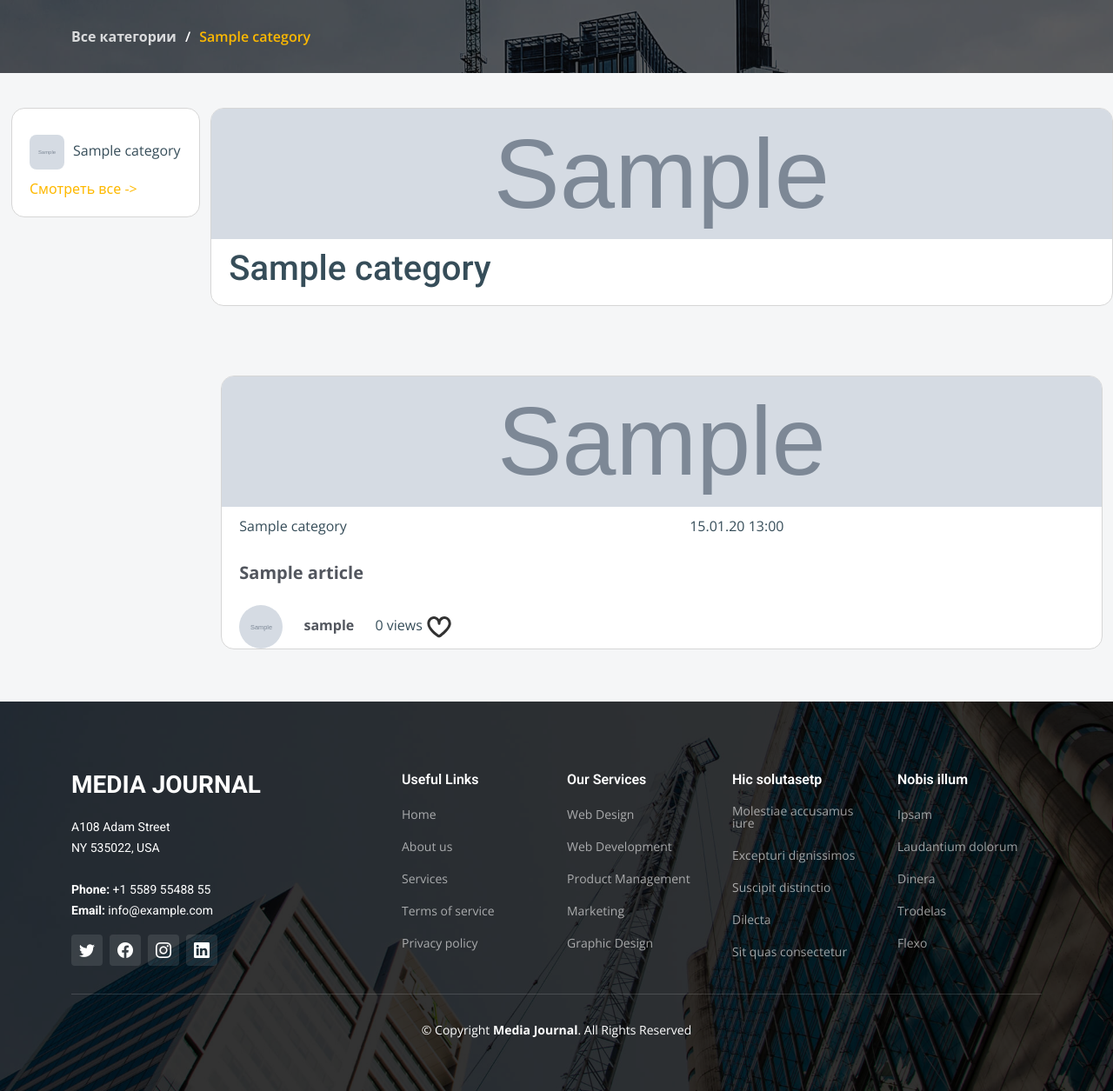
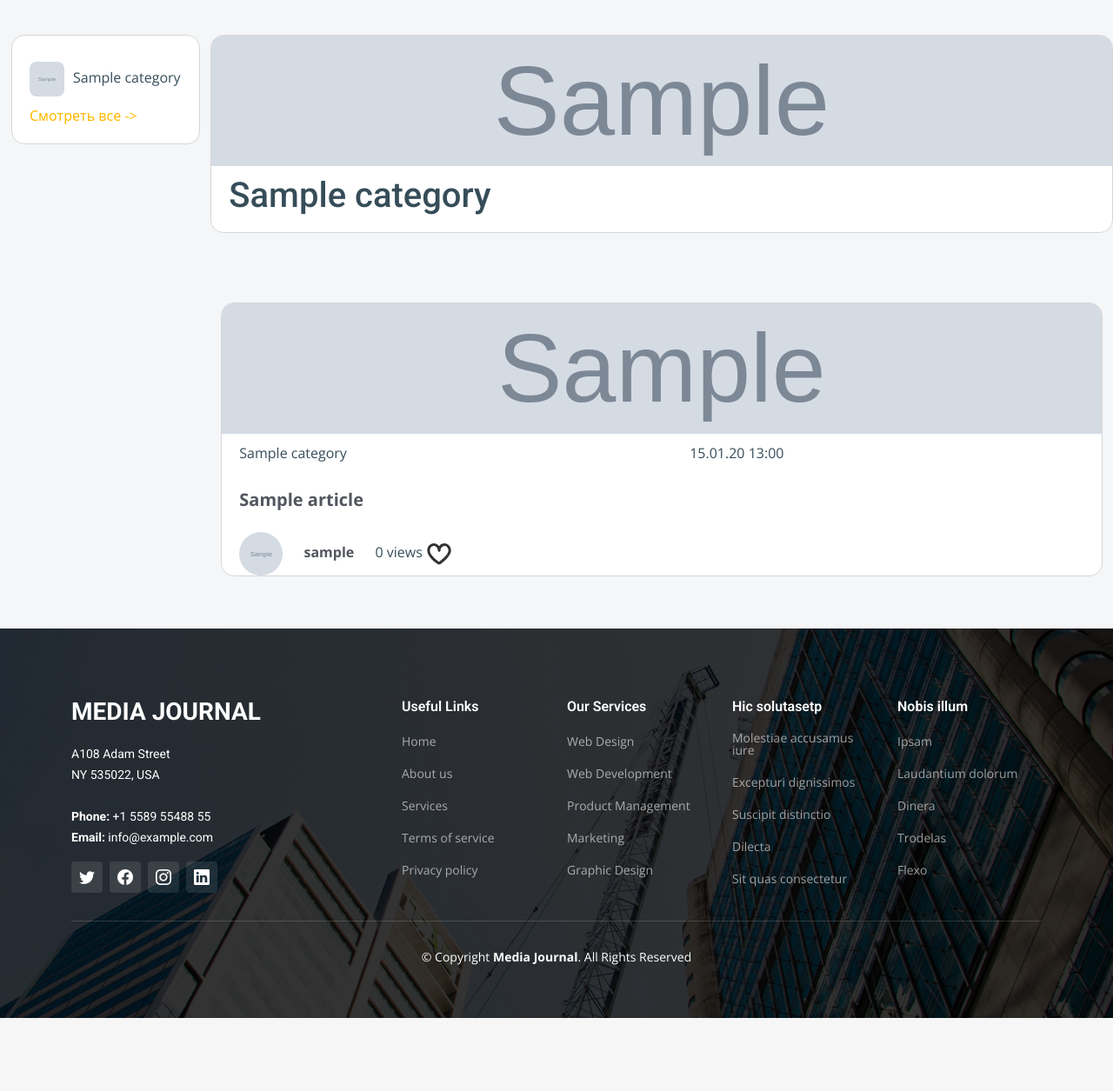
Before and after one commit to MrXbott/media-journal, a Django app: a page that uses mediajournal/articles/templates/category.html in a window 1280 px wide. Shown: the part 61-1316 px from the top of the page at 87% size. After the commit the page ends 1232 px from the top, so only its background shows below. Run offline with Django 5.2, Linux system fonts and the light colour scheme; tables that the repository leaves empty hold one stand-in row (values such as "Sample post"); grey boxes marked "Sample" are stand-in pictures; data that the repository does not hold is empty; parts of the project's set-up code (start-up, migrations or seed data) failed here and were passed over; some libraries are stand-ins or nearby versions.

Commit message:
category design

```diff
--- a/mediajournal/articles/templates/category.html
+++ b/mediajournal/articles/templates/category.html
@@ -1,31 +1,29 @@
 {% extends "base.html" %}
 {% load tags %}
 {% load static %}
-
-{% comment %} {% block title %}Media Journal{% endblock %} {% endcomment %}
-{% block breadcrumbs %}
-    <!-- ======= Breadcrumbs ======= -->
-    <div class="breadcrumbs d-flex align-items-center" style="background-image: url({% static 'img/breadcrumbs-bg.jpg'%});">
-        <div class="container position-relative align-items-center" data-aos="fade">
-            <ol>
-            <li><a href="{% url 'categories' %}">Все категории</a></li>
-            {% for parent in category.parents %}
-                    <li><a href="{{ parent.get_absolute_url }}">{{ parent.name }}</a></li>
-            {% endfor %}
-            <li class="current">{{ category.name }}</li>
-          </ol>
-        </div>
-    </div><!-- End Breadcrumbs -->
-{% endblock %}
 
 {% block content %}
     <section id="category" class="categories">
         <div class="container" data-aos="fade-up">
             <div class="row category-content">
                 <div class="category-header">
-                    <img src="{{ category.image.url }}">
+                    <img src={% if category.image %}"{{ category.image.url }}" {% else %} "/media/default/default_category_image.jpg"{% endif %}>
                     <h1>{{ category.name }}</h1>
                 </div>
+
+                {% if category.parents %}
+                <div class="breadcrumbs position-relative align-items-center" >
+                  <ol>
+                  {% comment %} <li><a href="{% url 'categories' %}">Все категории</a></li> {% endcomment %}
+                    {% for parent in category.parents %}
+                            <li><a href="{{ parent.get_absolute_url }}">{{ parent.name }}</a></li>
+                    {% endfor %}
+                    <li class="current">{{ category.name }}</li>
+                  </ol>
+                </div>
+                {% endif %}
+
+
                 <div class="row subcategories">
                     <div class="col">
                         {% for child in category.children %}
--- a/mediajournal/web/static/css/main.css
+++ b/mediajournal/web/static/css/main.css
@@ -120,7 +120,7 @@ section {
 # Breadcrumbs
 --------------------------------------------------------------*/
 .breadcrumbs {
-  padding: 30px 0 30px 0;
+  padding: 0 0 20px 20px;
   /* min-height: 30vh; */
   position: relative;
   background-size: cover;
@@ -128,12 +128,12 @@ section {
   background-repeat: no-repeat;
 }
 
-.breadcrumbs:before {
+/* .breadcrumbs:before {
   content: "";
   background-color: rgba(0, 0, 0, 0.6);
   position: absolute;
   inset: 0;
-}
+} */
 
 .breadcrumbs h2 {
   font-size: 56px;
@@ -154,14 +154,19 @@ section {
 }
 
 .breadcrumbs ol a {
-  color: rgba(255, 255, 255, 0.8);
+  color: var(--color-pale);
   transition: 0.3s;
 }
 
 .breadcrumbs ol a:hover {
-  text-decoration: underline;
-}
-
+  /* text-decoration: underline; */
+  cursor: pointer;
+  color: var(--color-primary);
+}
+
+.breadcrumbs ol li.current {
+  color: var(--color-default);
+}
 .breadcrumbs ol li+li {
   padding-left: 10px;
 }
@@ -169,8 +174,8 @@ section {
 .breadcrumbs ol li+li::before {
   display: inline-block;
   padding-right: 10px;
-  color: #fff;
-  content: "/";
+  color: var(--color-pale);
+  content: ">";
 }
 
 /*--------------------------------------------------------------
```
